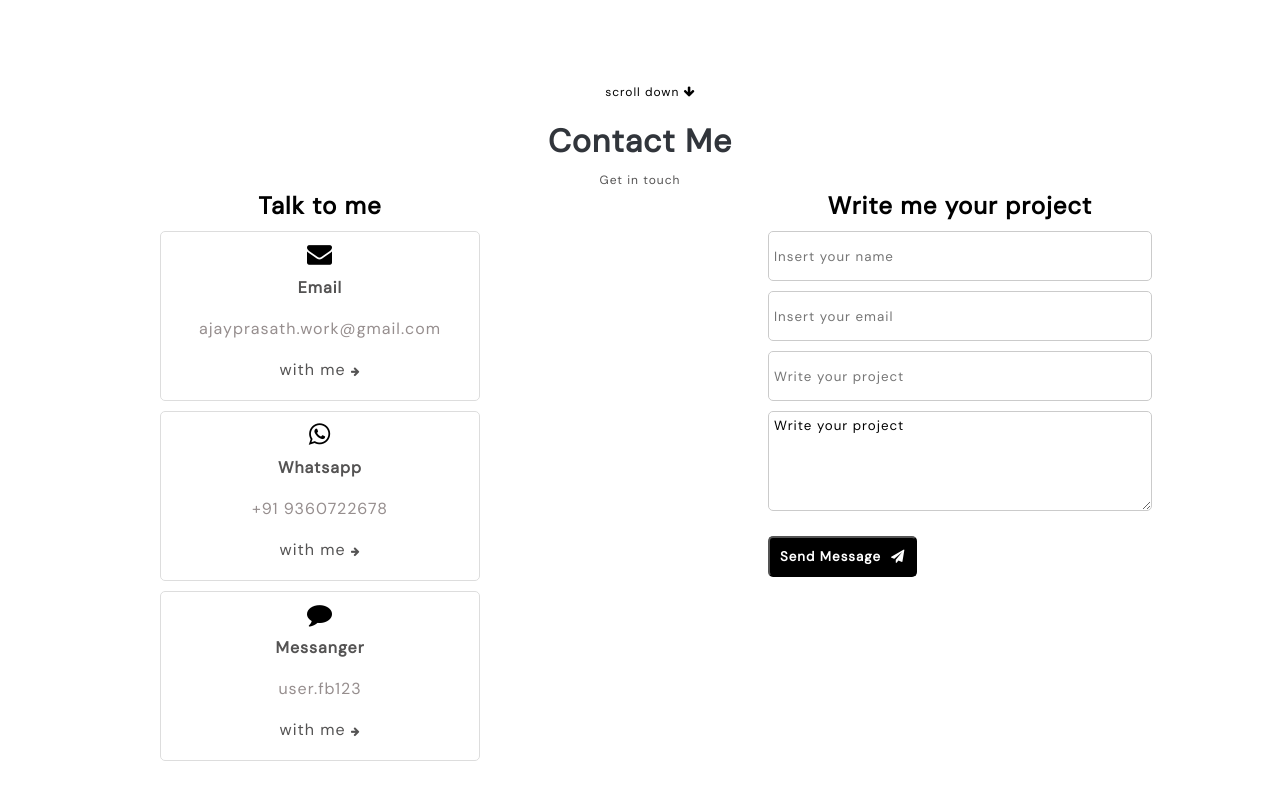
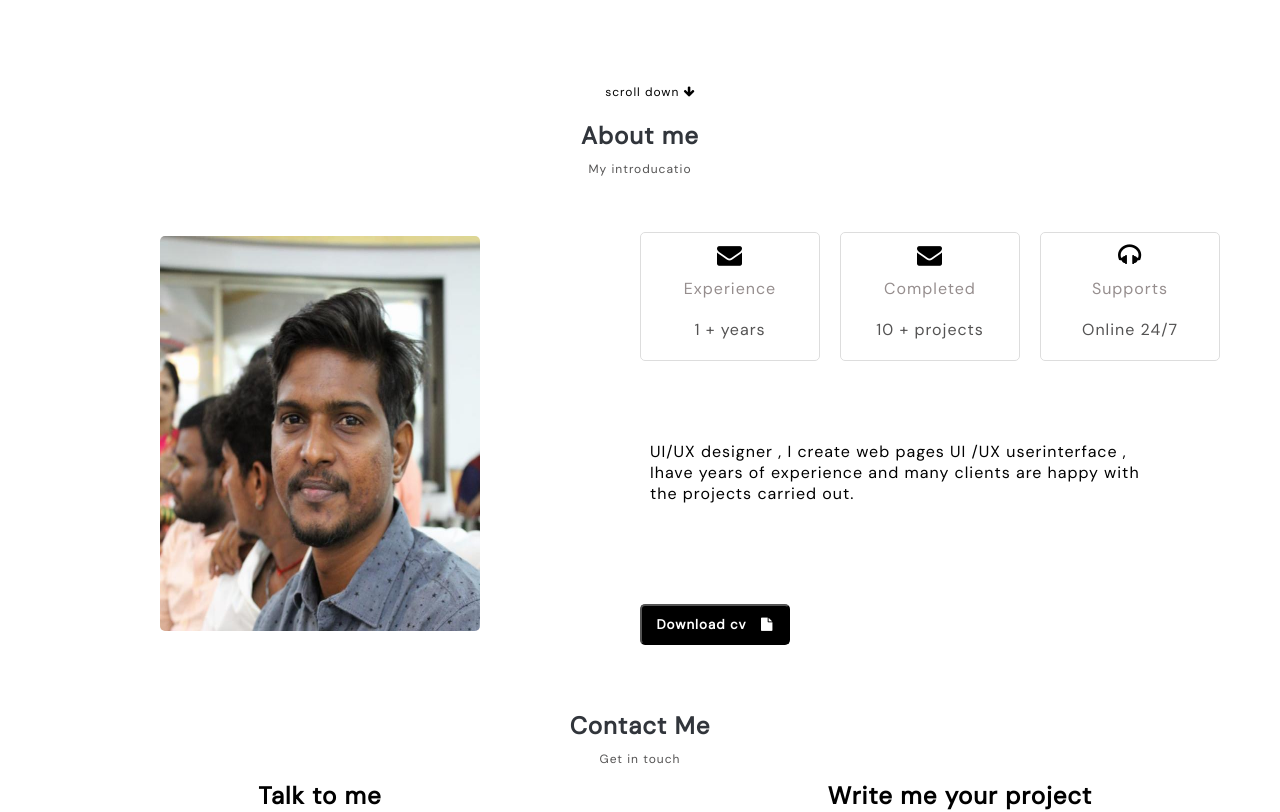
Before and after one commit to ajayprasathwork/myportfolio, a React (Create React App) app: page / in a window 1280 px wide. Shown: the part 680-1492 px from the top of the page. Before the commit the page ends 1461 px from the top, so only its background shows below. Built offline with nearby package versions, Linux system fonts and the light colour scheme.

Commit message:
about section complited

```diff
--- a/src/App.css
+++ b/src/App.css
@@ -15,6 +15,7 @@ html{
   display: flex;
   flex-direction: column;
 }
+
 input[type='text']{
   height: 50px;
   width: 100%;
--- a/src/App.js
+++ b/src/App.js
@@ -1,13 +1,21 @@
 import './App.css';
 import Header from './component/nav/nav.jsx';
 import Hero from './component/hero/hero.jsx';
-import Contact from './component/contect/contact.jsx'
+import Contact from './component/contect/contact.jsx';
+import About from './component/about/about.jsx';
 function App() {
   return (
     <div className="App">
        <Header/>
+       <section id="hero">
        <Hero/>
+       </section>
+       <section id="about">
+       <About/>
+       </section>
+       <section id="contact">
        <Contact/>
+       </section>
     </div>
   );
 }
--- /dev/null
+++ b/src/component/about/about.css
@@ -0,0 +1,68 @@
+.about{
+    display: flex;
+    width: 100%;
+    height: 70vh;
+    flex-direction: column;
+    margin-bottom: 30px;
+}
+
+.about-header{
+    display: flex;
+    width: 100%;
+    height: 70px;
+    flex-direction: column;
+    align-items: center;
+    flex-direction: column;
+}
+.about-section{
+    display: flex;
+    width: 100%;
+    height: 100%;
+    flex-direction:row;
+}
+.imagesection{
+    display: flex;
+    flex: 50%;
+    align-items: center;
+    justify-content: center;
+}
+.about-photo{
+    width: 50%;
+    height: 80%;
+    border-radius: 5px;
+}
+.aboutsection{
+    flex: 50%;
+    display: flex;
+    flex-direction: column;
+    justify-content:space-around;
+}
+.aboutme-card{
+    display: flex;
+    width: 100%;
+    flex-direction: row;
+}
+.aboutme-box{
+    display: flex;
+    width: 180px;
+    padding: 10px 10px 10px 10px;
+    align-items: center;
+    flex-direction: column;
+    border: 1px solid #DDDDDD ;
+    border-radius: 5px;
+    margin-top: 10px;
+    margin-right: 20px;
+}
+.aboutsection button{
+    width: auto;
+    padding: 10px;
+    width: 150px;
+    margin-top: 20px;
+    color: #fff;
+    font-weight: 600;
+    border-radius: 5px;
+    background-color: black
+}
+.about-img{
+    border-radius: 5px;
+}
--- /dev/null
+++ b/src/component/about/about.jsx
@@ -0,0 +1,53 @@
+import React from 'react';
+import './about.css'
+import heroimg from '../../img/hero.jpg'
+import Fade from 'react-reveal/Fade';
+const about = () => {
+    return (
+        <div className='about'>
+            <div className='about-header'>
+            <h1 className='section-head'>About me</h1>
+                 <p className='section-sub'>My introducatio</p>
+            </div>
+            <div className='about-section'>
+            <div className='imagesection'>
+            <div className='about-photo'>
+                <Fade bottom>
+                    <img className='about-img' src={heroimg} alt="ajayprasath" />
+                    </Fade>
+                </div>
+            </div>
+            <Fade top>
+                <div className='aboutsection'>
+                <div className='aboutme-card'>
+                <div className='aboutme-box'>
+                <i class="fa fa-envelope contact-icon"></i>
+                <p className='contact-text'>Experience</p>
+                <p className='withme'>1 + years</p>
+                </div>
+                <div className='aboutme-box'>
+                <i class="fa fa-envelope contact-icon"></i>
+                <p className='contact-text'>Completed</p>
+                <p className='withme'>10 + projects</p>
+                </div>
+                <div className='aboutme-box'>
+                <i class="fa fa-headphones contact-icon"></i>
+                <p className='contact-text'>Supports</p>
+                <p className='withme'>Online 24/7</p>
+                </div>
+                </div>
+                <p>UI/UX designer , I create web pages UI /UX userinterface ,<br/>
+                   Ihave years of experience and many clients are happy with <br/>
+                   the projects carried out.</p>
+                   <button>Download cv <i class="fa fa-file sendicon"></i></button>
+
+
+            </div>
+            </Fade>
+            </div>
+
+        </div>
+    );
+};
+
+export default about;
--- a/src/component/contect/contact.jsx
+++ b/src/component/contect/contact.jsx
@@ -47,12 +47,10 @@ const contact = () => {
                     <Fade right>
                      <input placeholder='Insert your email'  type={"text"}/>
                     </Fade>
-                    <Fade right>
-                     <input placeholder='Write your project' type={"text"}/>
-                     </Fade>
+
                      <Fade right>
 
-                    <textarea  rows="4" cols="50">Write your project</textarea>
+                    <textarea  rows="4" cols="50" placeholder='Write your project'></textarea>
                     </Fade>
                     <Fade right>
 
```
